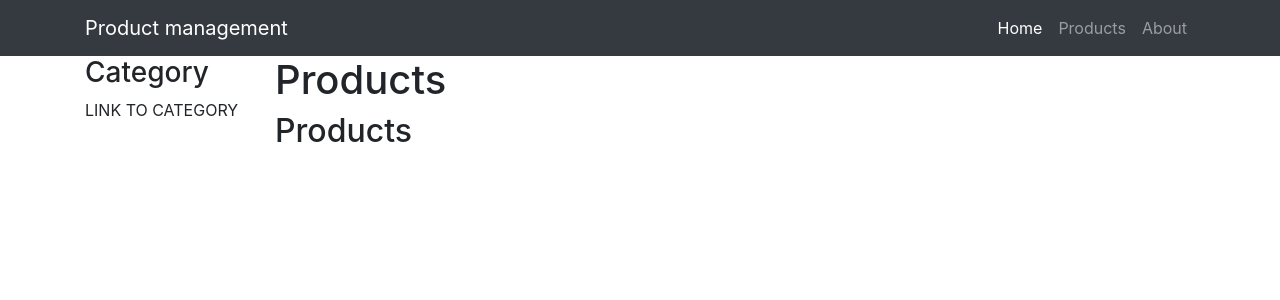
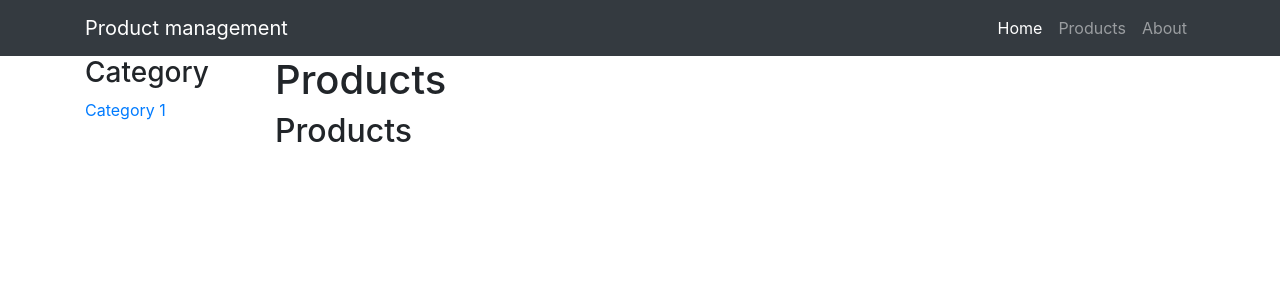
Before and after one commit to flaviomau/product-management, a React (Create React App) app: page /products in a window 1280 px wide. Shown: the top 300 px of the page. Built offline with nearby package versions, Linux system fonts and the light colour scheme.

Commit message:
created router to category

```diff
--- /dev/null
+++ b/src/Category.js
@@ -0,0 +1,9 @@
+import React, {Component} from 'react'
+
+class Category extends Component{
+    render(){
+        return <h1>Category {this.props.match.params.catId}</h1>
+    }
+}
+
+export default Category
--- a/src/Products.js
+++ b/src/Products.js
@@ -1,19 +1,22 @@
 import React, { Component } from 'react'
-import { Route } from 'react-router-dom'
+import { Route, Link } from 'react-router-dom'
 
 import ProductsHome from './ProductsHome'
+import Category from './Category'
 
 class Products extends Component{
     render(){
+        const { match } = this.props
         return (
             <div className='row'>
                 <div className='col-md-2'>
                     <h3>Category</h3>
-                    LINK TO CATEGORY
+                    <Link to='products/category/1'>Category 1</Link>
                 </div>
                 <div className='col-md-10'>
                     <h1>Products</h1>
-                    <Route exact path={this.props.match.url} component={ProductsHome}/>
+                    <Route exact path={match.url} component={ProductsHome}/>
+                    <Route exact path={match.url+'/category/:catId'} component={Category}/>
                 </div>
             </div>
         )
```
